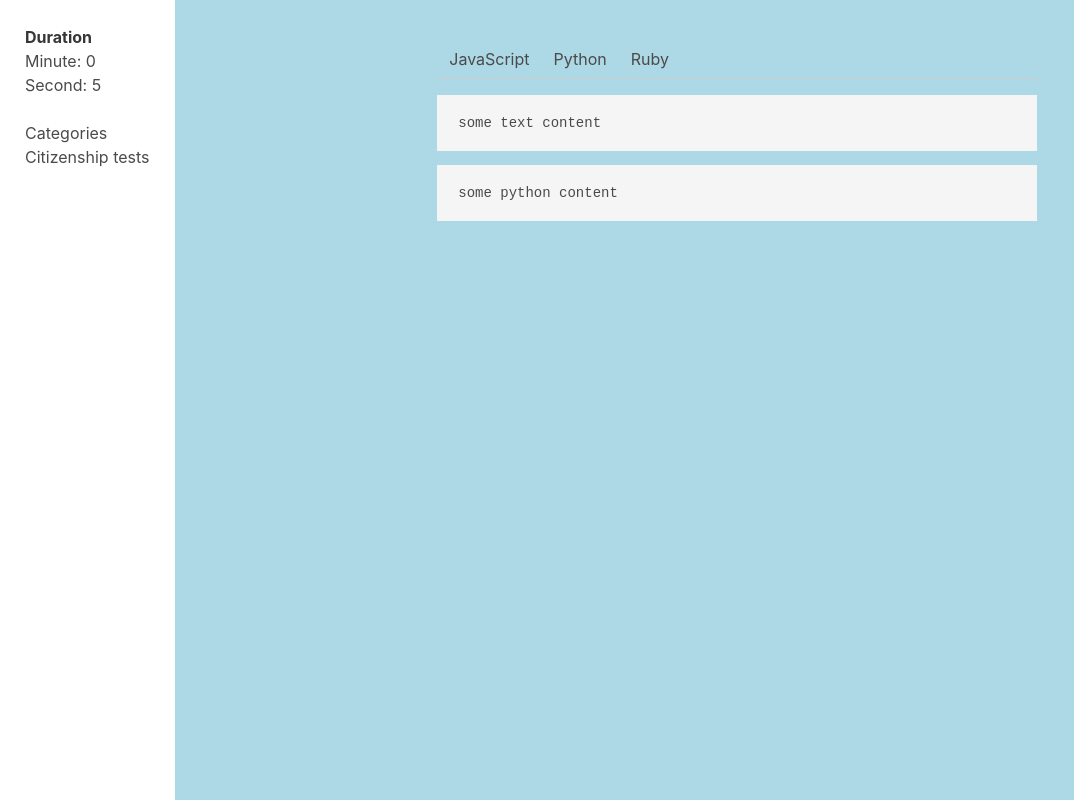
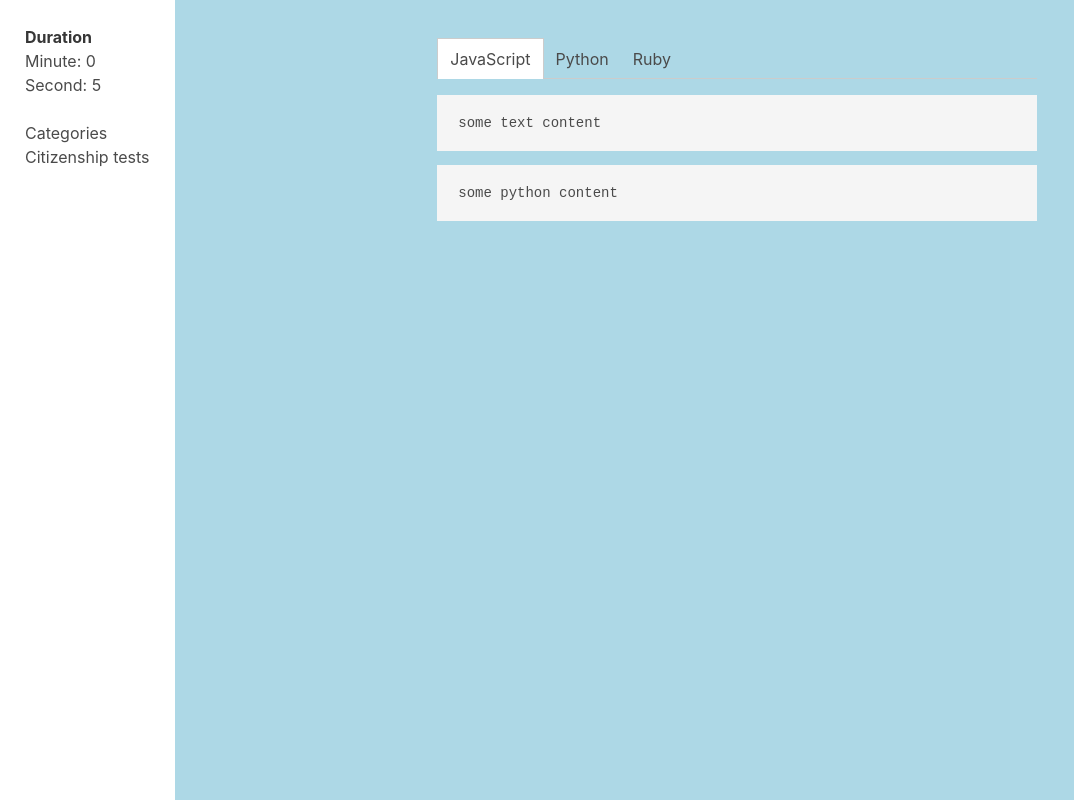
Before and after one commit to rattanakchea/react-chat, a React (Create React App) app: page / in a window 1280 px wide. Shown: the whole page, without its empty margins (0-1074 px from the left). Built offline with nearby package versions, Linux system fonts and the light colour scheme.

Commit message:
active tab working

```diff
--- a/src/components/TabCoditor/Tab.js
+++ b/src/components/TabCoditor/Tab.js
@@ -19,9 +19,9 @@
   };
 
   render() {
-    let isActive = this.props.isActive;
+    const { title, activeTab } = this.props;
     let className = "tab-list-item";
-    if (isActive) {
+    if (activeTab == title) {
       className += " is-active";
     }
     return (
--- a/src/components/TabCoditor/TabCoditor.js
+++ b/src/components/TabCoditor/TabCoditor.js
@@ -36,6 +36,7 @@
           {data.map((item, index) => {
             return (
               <Tab
+                activeTab={this.state.activeTab}
                 onClick={this.onClickTabTitle}
                 key={index}
                 title={item.title}
```
